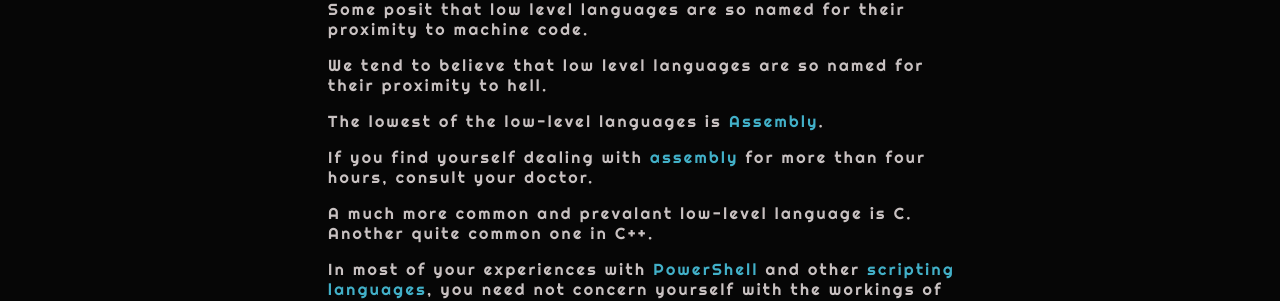
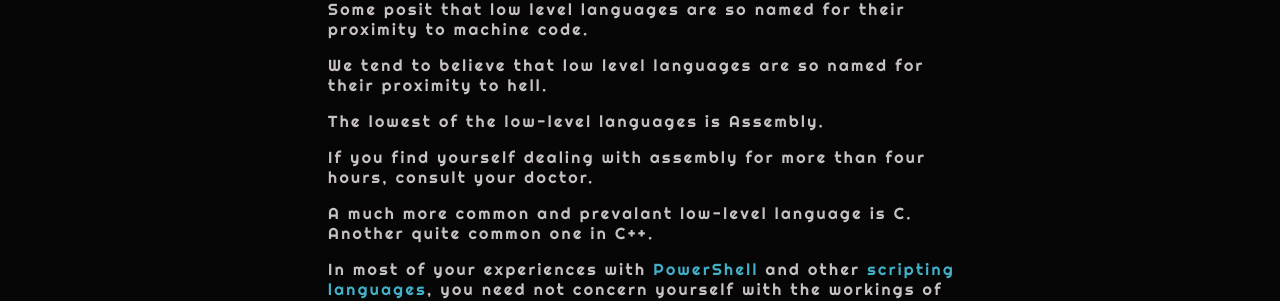
Before and after one commit to PowerShellGuides/PowerShellGuide, a Jekyll site: the page built from docs/Languages/Low-Level-Languages.md, in a window 1280 px wide. Shown: the part 539-840 px from the top of the page. Built offline with Jekyll 4.4.1, drawn with Linux system fonts in a browser that asks for light colours; part of the change alters nothing that is shown.

```diff
--- a/docs/Languages/Low-Level-Languages.md
+++ b/docs/Languages/Low-Level-Languages.md
@@ -3,6 +3,7 @@
 alias: Low Level Language
 coursename: Understanding Languages
 level: 101
+skipreference: Assembly
 title: Low Level Languages
 
 layout: default
@@ -16,9 +17,9 @@ Some posit that low level languages are so named for their proximity to machine
 
 We tend to believe that low level languages are so named for their proximity to hell.
 
-The lowest of the low-level languages is [Assembly](/Languages/Assemblies).
+The lowest of the low-level languages is Assembly.
 
-If you find yourself dealing with [assembly](/Languages/Assemblies) for more than four hours, consult your doctor.
+If you find yourself dealing with assembly for more than four hours, consult your doctor.
 
 A much more common and prevalant low-level language is C.  Another quite common one in C++.
 
```
